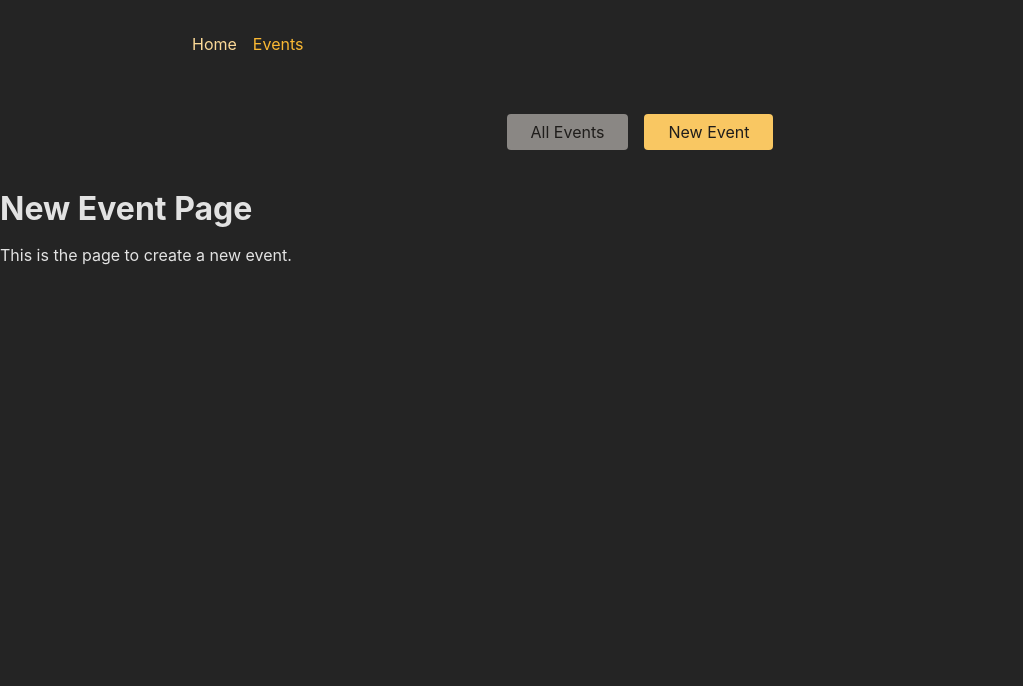
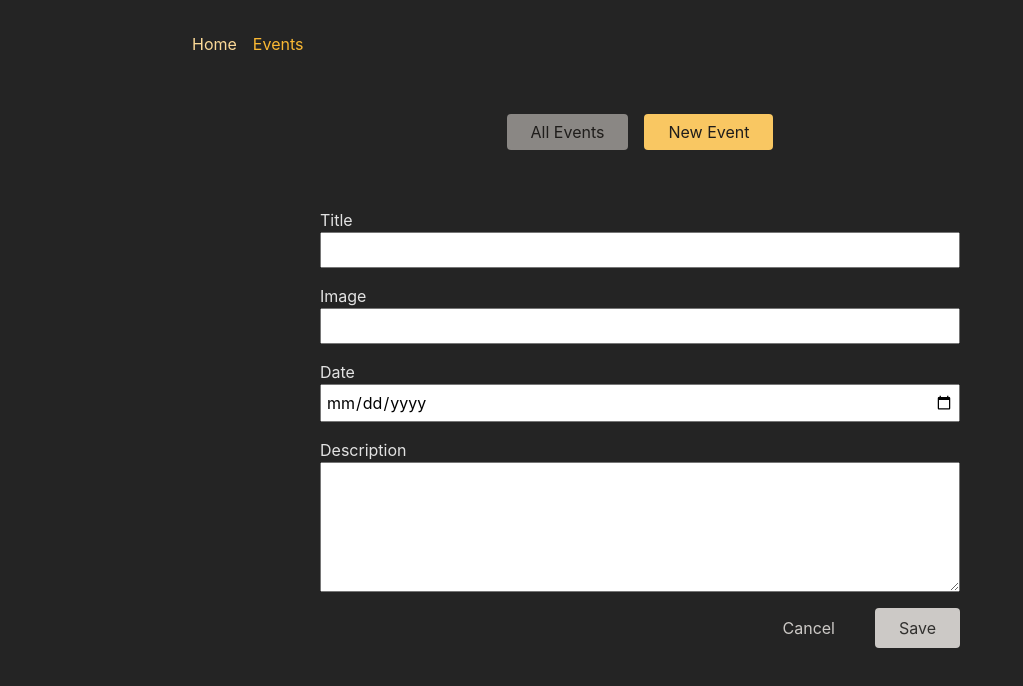
Before and after one commit to LucasFdCosta/events-api, a React (Create React App) app in the folder frontend/: page /events/new in a window 1280 px wide. Shown: the top 686 px of the page, without its empty margins (0-1023 px from the left). Built offline with nearby package versions, Linux system fonts and the light colour scheme.

Commit message:
feat: Add event creation functionality with form handling and API integration

```diff
--- a/frontend/src/components/EventForm.jsx
+++ b/frontend/src/components/EventForm.jsx
@@ -1,15 +1,16 @@
-import { useNavigate } from 'react-router-dom';
+import { Form, useNavigate } from 'react-router-dom';
 
 import classes from './EventForm.module.css';
 
 export function EventForm({ method, event }) {
   const navigate = useNavigate();
+
   function cancelHandler() {
     navigate('..');
   }
 
   return (
-    <form className={classes.form}>
+    <Form method="POST" className={classes.form}>
       <p>
         <label htmlFor="title">Title</label>
         <input
@@ -17,7 +18,7 @@ export function EventForm({ method, event }) {
           type="text"
           name="title"
           required
-          defaultValue={event ? event.title : ""}
+          defaultValue={event ? event.title : ''}
         />
       </p>
       <p>
@@ -27,7 +28,7 @@ export function EventForm({ method, event }) {
           type="url"
           name="image"
           required
-          defaultValue={event ? event.image : ""}
+          defaultValue={event ? event.image : ''}
         />
       </p>
       <p>
@@ -37,7 +38,7 @@ export function EventForm({ method, event }) {
           type="date"
           name="date"
           required
-          defaultValue={event ? event.date : ""}
+          defaultValue={event ? event.date : ''}
         />
       </p>
       <p>
@@ -47,7 +48,7 @@ export function EventForm({ method, event }) {
           name="description"
           rows="5"
           required
-          defaultValue={event ? event.description : ""}
+          defaultValue={event ? event.description : ''}
         />
       </p>
       <div className={classes.actions}>
@@ -56,6 +57,6 @@ export function EventForm({ method, event }) {
         </button>
         <button>Save</button>
       </div>
-    </form>
+    </Form>
   );
 }
--- a/frontend/src/pages/EditEventPage.jsx
+++ b/frontend/src/pages/EditEventPage.jsx
@@ -2,9 +2,7 @@ import { useRouteLoaderData } from 'react-router-dom';
 import { EventForm } from '../components/EventForm';
 
 export function EditEventPage() {
-  const data = useRouteLoaderData("event-detail");
+  const data = useRouteLoaderData('event-detail');
 
-  return (
-    <EventForm event={data.event} />
-  );
+  return <EventForm event={data.event} />;
 }
--- a/frontend/src/pages/EventDetailPage.jsx
+++ b/frontend/src/pages/EventDetailPage.jsx
@@ -2,7 +2,7 @@ import { useRouteLoaderData } from 'react-router-dom';
 import { EventItem } from '../components/EventItem';
 
 export function EventsDetailPage() {
-  const data = useRouteLoaderData("event-detail");
+  const data = useRouteLoaderData('event-detail');
 
   return <EventItem event={data.event} />;
 }
--- a/frontend/src/pages/NewEventPage.jsx
+++ b/frontend/src/pages/NewEventPage.jsx
@@ -1,8 +1,34 @@
+import { redirect } from 'react-router-dom';
+import { EventForm } from '../components/EventForm';
+
 export function NewEventPage() {
-  return (
-    <div>
-      <h1>New Event Page</h1>
-      <p>This is the page to create a new event.</p>
-    </div>
-  );
+  return <EventForm />;
 }
+
+export async function action({ request }) {
+  const formData = await request.formData();
+
+  const eventData = {
+    title: formData.get('title'),
+    image: formData.get('image'),
+    date: formData.get('date'),
+    description: formData.get('description'),
+  };
+
+  const response = await fetch('http://localhost:8080/events', {
+    method: 'POST',
+    body: JSON.stringify(eventData),
+    headers: {
+      'Content-Type': 'application/json',
+    },
+  });
+
+  if (!response.ok) {
+    throw new Response(JSON.stringify({ message: 'Could not create event.' }), {
+      status: 500,
+      statusText: 'Could not create event.',
+    });
+  }
+
+  return redirect('/events');
+}
```
Also changed, not shown: frontend/src/App.jsx (+4 -5 lines), 1 other file (tests, documents, lock files or other folders).
